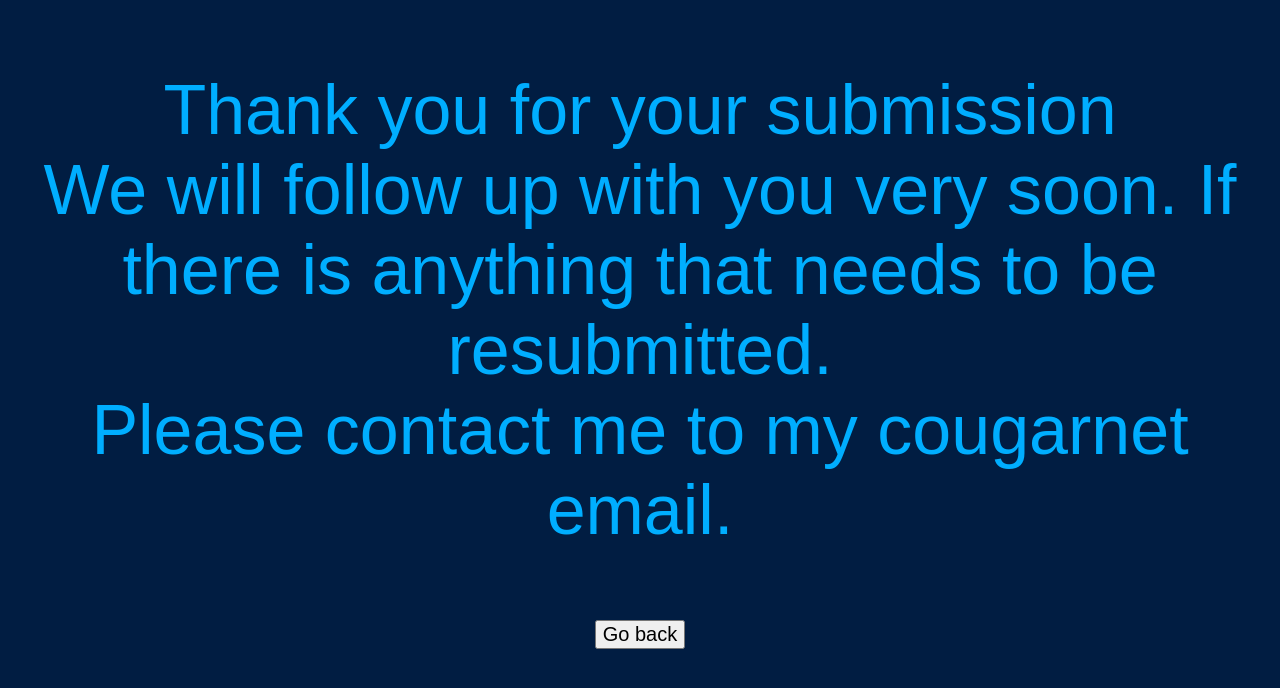
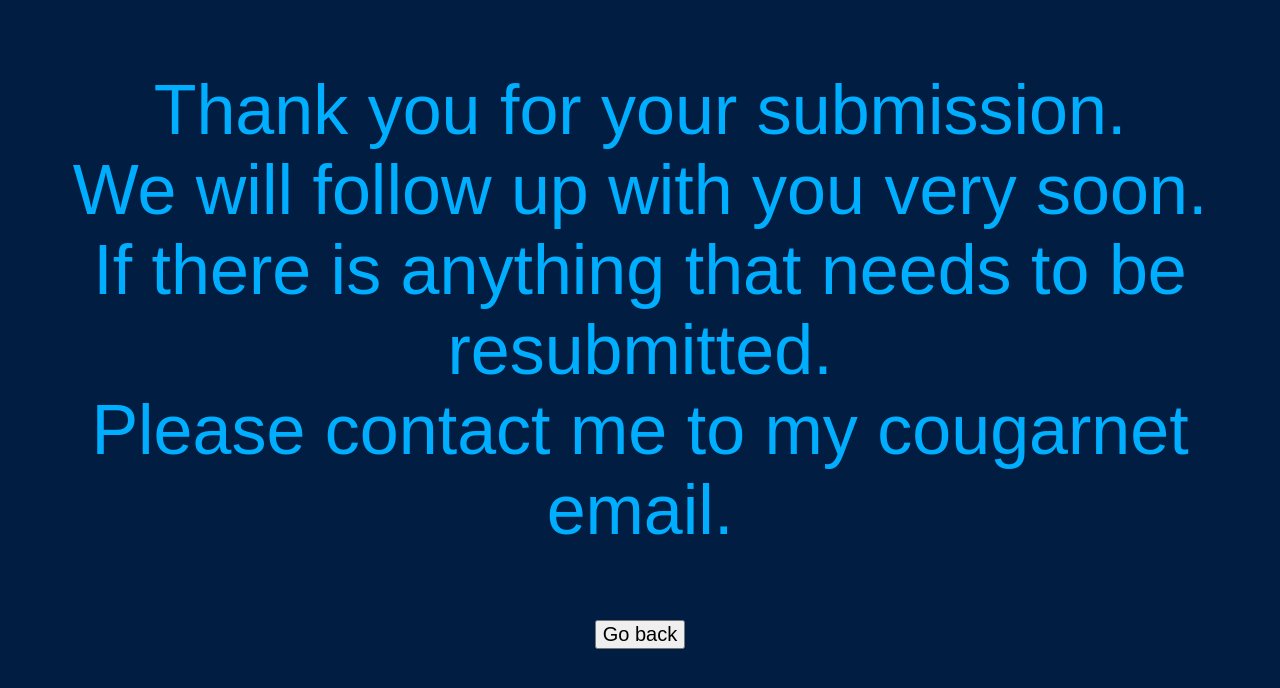
Before and after one commit to GregorioDAngel/assignment-1, a plain HTML site: page patient-form-thank-you.html in a window 1280 px wide. Drawn offline with Linux system fonts and the light colour scheme.

Commit message:
fixed typos

```diff
--- a/patient-form-thank-you.html
+++ b/patient-form-thank-you.html
@@ -16,8 +16,8 @@
     </head>
     <body data-new-gr-c-s-check-loaded="14.1275.0" data-gr-ext-installed="" data-new-gr-c-s-loaded="14.1275.0">
         <center>
-            <p>Thank you for your submission<br>
-            We will follow up with you very soon.
+            <p>Thank you for your submission. <br>
+            We will follow up with you very soon. <br>
             If there is anything that needs to be resubmitted. <br>
             Please contact me to my cougarnet email.
             </p>
```
Also changed, not shown: contact.html (+1 -1 lines).
